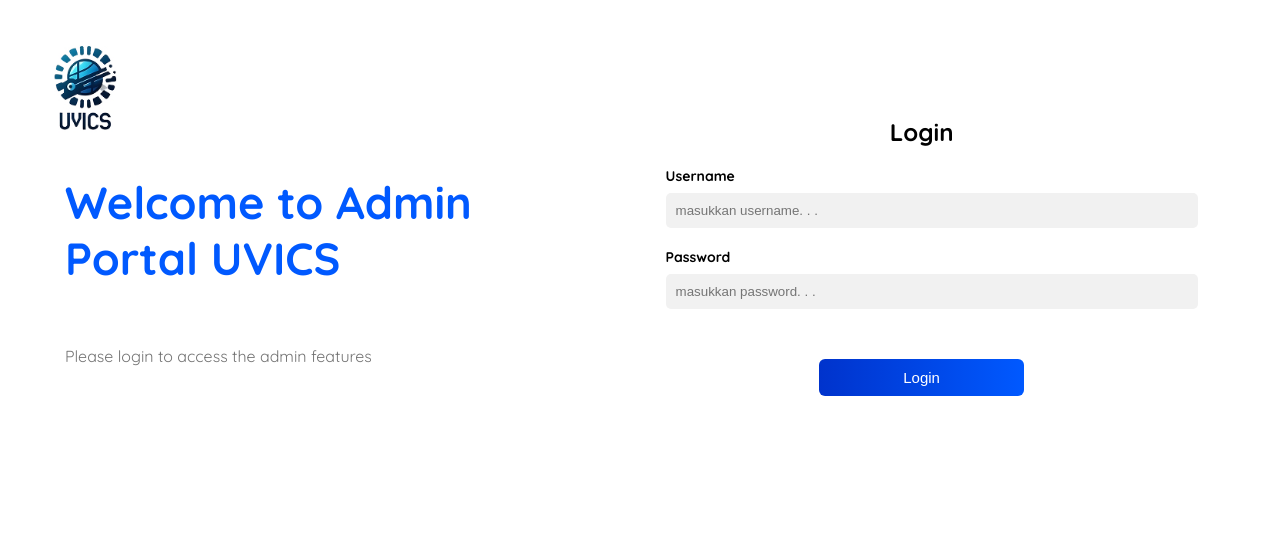
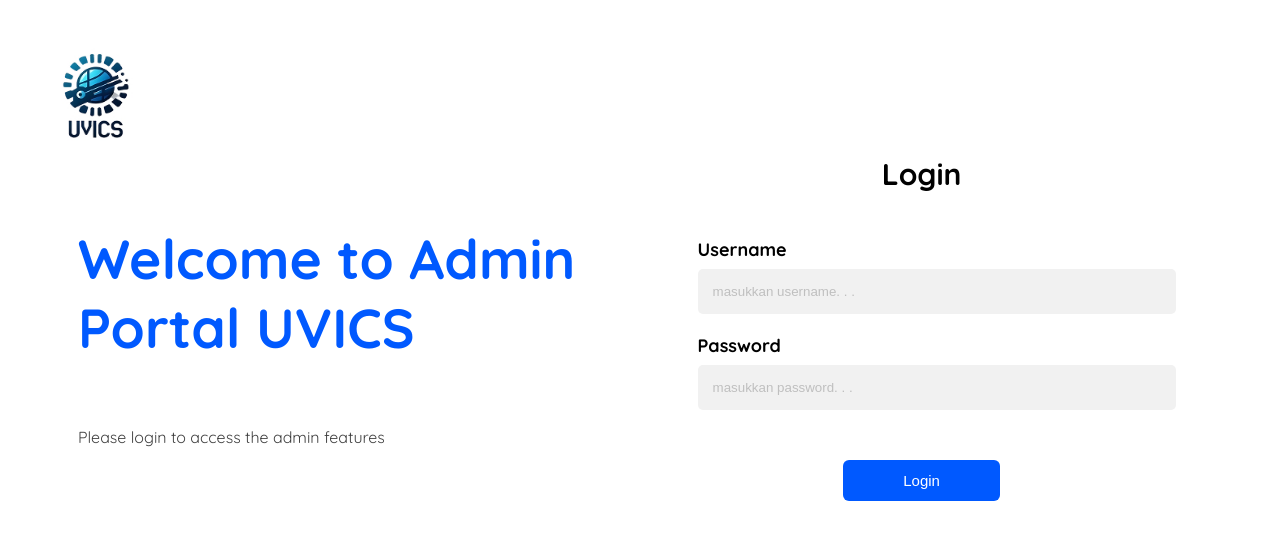
Before and after one commit to Jordannst/devhub-uvics, a plain HTML site: page login-page/index.html in a window 1280 px wide. Drawn offline with Linux system fonts and the light colour scheme.

Commit message:
updt css

```diff
--- a/login-page/styles.css
+++ b/login-page/styles.css
@@ -1,8 +1,3 @@
-* {
-  margin: 0;
-  padding: 0;
-}
-
 body {
   font-family: "Quicksand", sans-serif;
   display: flex;
@@ -24,35 +19,35 @@
 }
 
 .desc img {
-  width: 90px;
+  width: 95px;
   height: 100px;
   margin-bottom: 20px;
 }
 
 h1 {
-  font-size: 45px;
+  font-size: 55px;
   color: #0059ff;
-  padding: 10px;
+  padding: 15px;
   margin-left: 15px;
 }
 
 .desc p {
-  opacity: 55%;
+  opacity: 75%;
   margin-top: 50px;
-  margin-left: 25px;
+  margin-left: 30px;
 }
 
 .login-form {
   display: flex;
   flex-direction: column;
-  width: 40vw;
-  padding: 50px 8% 50px 50px;
+  width: 35vw;
+  padding: 55px 10% 55px 55px;
   margin-top: 4.2rem;
   text-align: left;
 }
 
 .login-form h2 {
-  font-size: 24px;
+  font-size: 30px;
   text-align: center;
   font-weight: bold;
 }
@@ -64,25 +59,29 @@
 }
 
 label {
-  font-size: 14px;
+  font-size: 18px;
   font-weight: bold;
   margin-top: 20px;
 }
 
 input {
   width: 100%;
-  padding: 10px;
+  padding: 15px;
   border-radius: 5px;
   border: none;
   margin-top: 8px;
   background-color: #f1f1f1;
 }
 
+input::placeholder {
+  opacity: 40%;
+}
+
 button {
-  width: 40%;
+  width: 35%;
   margin-top: 50px;
-  padding: 10px;
-  background: linear-gradient(90deg, #0033cc, #0059ff);
+  padding: 12px;
+  background: #0059ff;
   color: white;
   border: none;
   border-radius: 6px;
```
